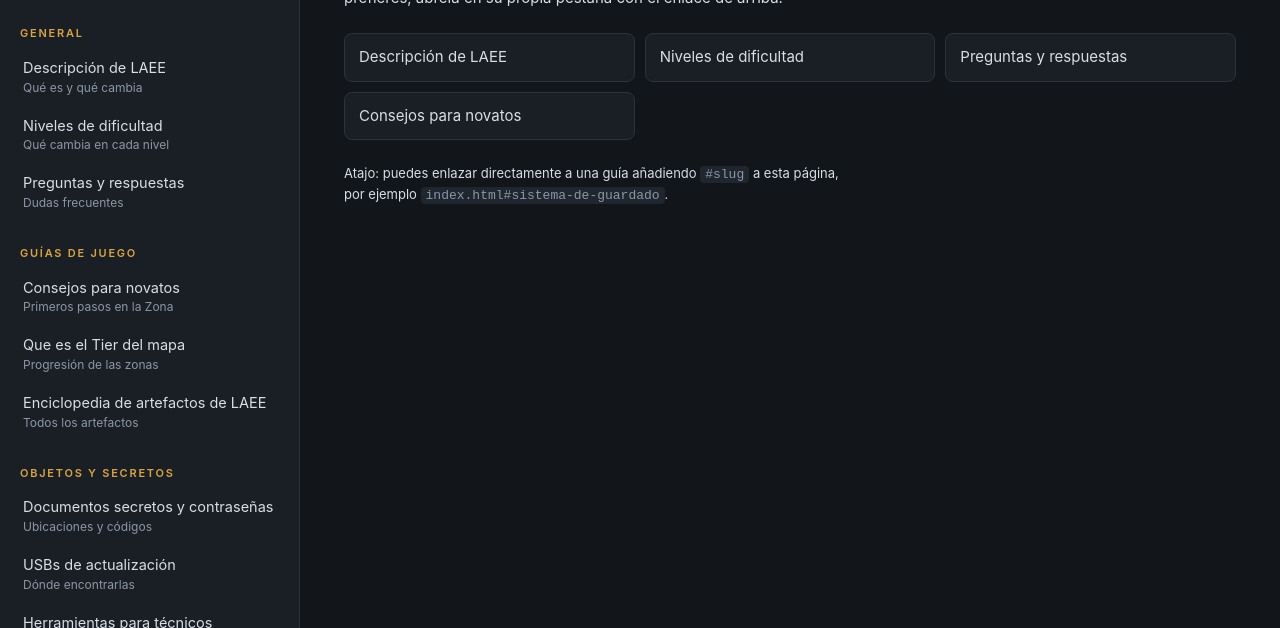
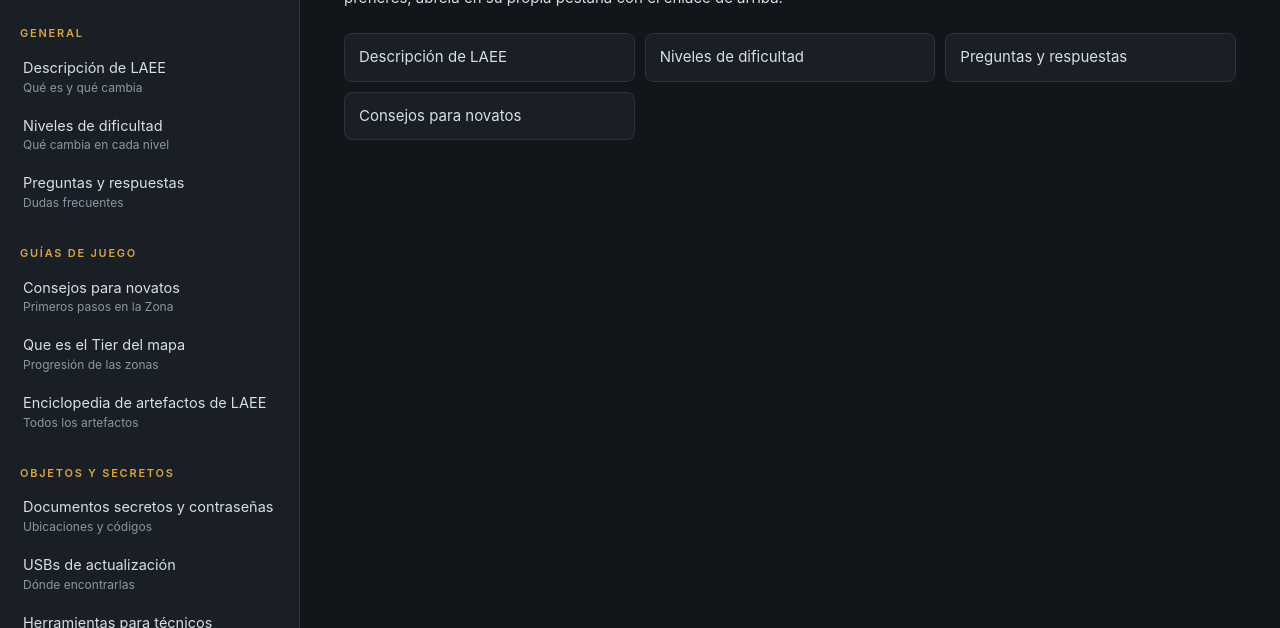
Before and after one commit to davoker/La-biblia-de-LAEE, a plain HTML site: page index.html in a window 1280 px wide. Shown: the part 172-800 px from the top of the page. Drawn offline with Linux system fonts and the light colour scheme.

Commit message:
Actualizar documentación y eliminar avisos internos de atajos en la portada

```diff
--- a/css/menu.css
+++ b/css/menu.css
@@ -236,18 +236,6 @@ body {
   border-color: var(--acento);
 }
 
-.panel__pie,
-.panel code {
-  font-size: 13px;
-  color: var(--texto-tenue);
-}
-
-.panel code {
-  padding: 1px 5px;
-  background: var(--panel-2);
-  border-radius: 4px;
-}
-
 /* ---------------- Responsive ---------------- */
 
 @media (max-width: 860px) {
--- a/index.html
+++ b/index.html
@@ -104,8 +104,6 @@
     <p>Elige una guía en el menú de la izquierda. Cada guía se muestra aquí mismo; si prefieres,
        ábrela en su propia pestaña con el enlace de arriba.</p>
     <ul class="panel__atajos" id="atajos"></ul>
-    <p class="panel__pie">Atajo: puedes enlazar directamente a una guía añadiendo <code>#slug</code> a esta página,
-       por ejemplo <code>index.html#sistema-de-guardado</code>.</p>
   </section>
 
   <iframe class="visor__iframe" id="visor" title="Guía seleccionada" hidden></iframe>
```
Also changed, not shown: 2 other files.
